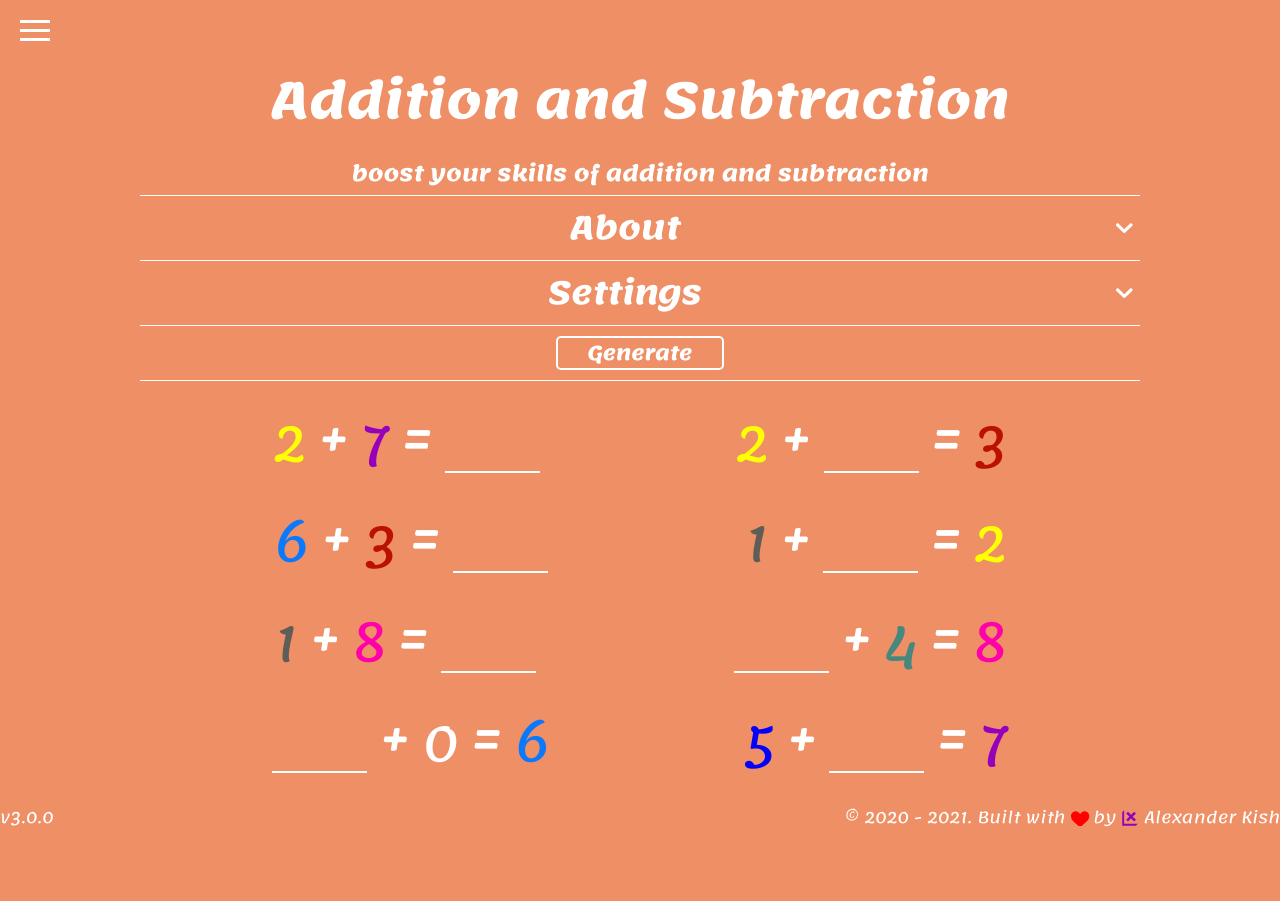
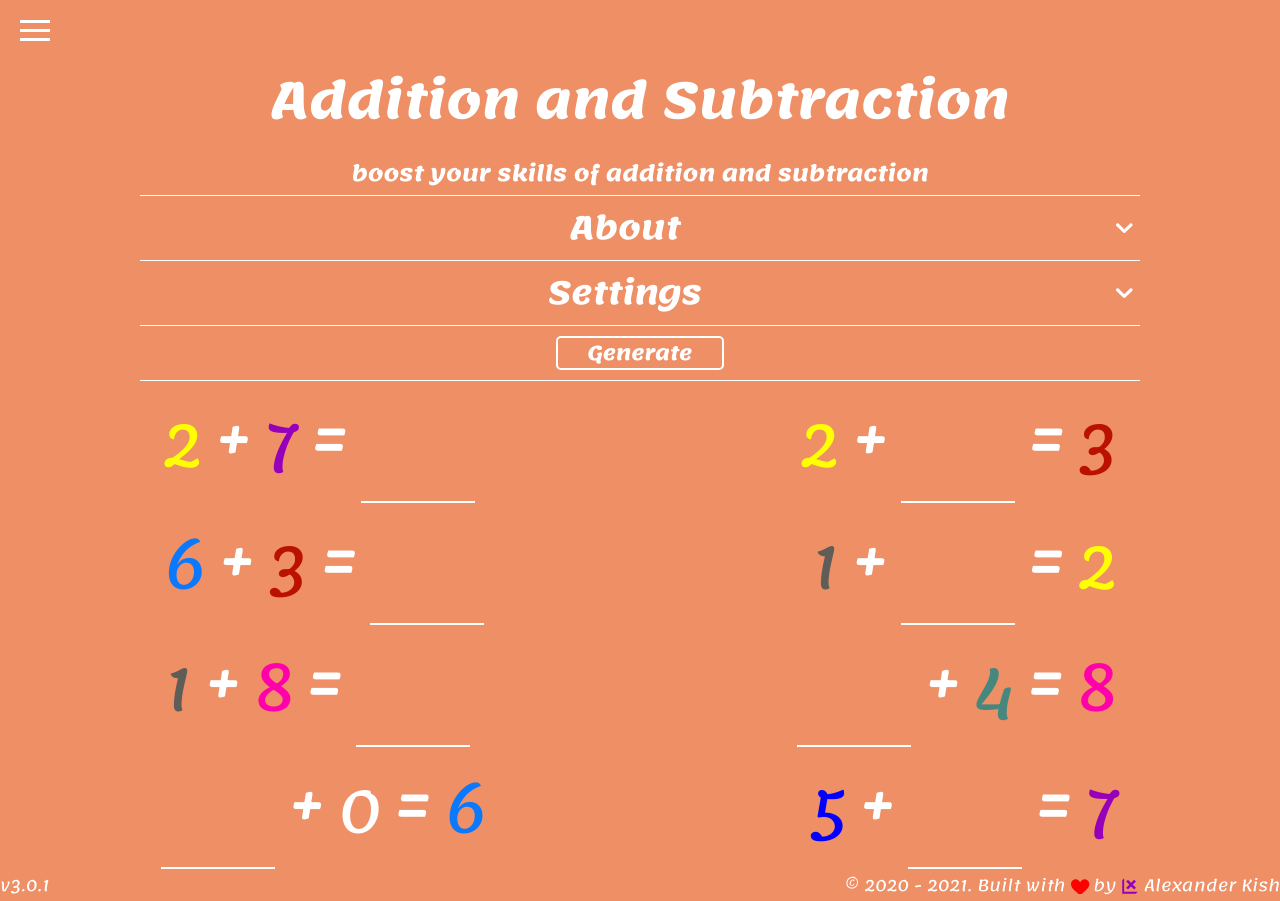
Before and after one commit to lx-kish/rithmetica, a React (Create React App) app: page / in a window 1280 px wide. Before the commit the page ends 833 px from the top, so only its background shows below. Built offline with nearby package versions, Linux system fonts and the light colour scheme.

Commit message:
fix(core): fix the layout
- Layout maximal width fixes;

- Problem font size corrections;

- Minor bugs fixes;

```diff
--- a/src/components/footer/footer.component.tsx
+++ b/src/components/footer/footer.component.tsx
@@ -6,7 +6,7 @@ import IconLxKish from '../icons-svg/icon-lx-kish.component';
 const Footer: React.FC = () => {
 	return (
 		<footer className="footer">
-			<p className="footer__version">v3.0.0</p>
+			<p className="footer__version">v3.0.1</p>
 			<p className="footer__credentials">
 				&#169; 2020 - 2021. Built with
 				<span className="footer__icon-box">
--- a/src/pages/addition-subtraction/addition-subtraction.page.tsx
+++ b/src/pages/addition-subtraction/addition-subtraction.page.tsx
@@ -2,7 +2,6 @@ import React from 'react';
 
 import NavigationBar from '../../components/navigation/navigation-bar/navigation-bar.component';
 import Header from '../../components/headers/addition-subtraction/header.component';
-import Settings from '../../components/settings/settings.component';
 import Problems from '../../components/addition-subtraction/problems/problems.component';
 import Footer from '../../components/footer/footer.component';
 
--- a/src/styles/_header.scss
+++ b/src/styles/_header.scss
@@ -1,8 +1,6 @@
 .header {
     margin: 0 auto;
-    // width: 75%;
     max-width: 100rem;
-    // width: 75vw;
     text-align: center;
     color: var(--color-white);
 
--- a/src/styles/_main-section.scss
+++ b/src/styles/_main-section.scss
@@ -1,4 +1,5 @@
 .main {
     margin: 0 auto;
-    max-width: 120rem;
+    width:100%;
+    max-width: 140rem;
 }
--- a/src/styles/_problem.scss
+++ b/src/styles/_problem.scss
@@ -1,9 +1,9 @@
-
 .problems {
   margin: 0 auto;
-  width: 95%;
+  // width: 95%;
+  // width: 110%;
   text-align: center;
-  padding: 1rem;
+  // padding: 1rem;
 
   @include respond(_640-680) {
     width: 95vw;
@@ -15,16 +15,17 @@
 }
 
 .problem {
+  margin: auto 1rem;
+  font-size: 6rem;
 
-  margin: auto 1rem;
-  font-size: 5rem;
+  @include respond(_1100-1200) {
+  // @include respond(_680-720) {
+    font-size: 5.5rem;
+  }
 
   @include respond(_640-680) {
-    font-size: 7rem;
-  }
-
-  @include respond(_600-640) {
-    font-size: 12rem;
+    // @include respond(_600-640) {
+    font-size: 11rem;
   }
 
   &__main {
@@ -65,7 +66,7 @@
     color: var(--color-white);
 
     @include respond(_360-400) {
-      border-width: .5px;
+      border-width: 0.5px;
     }
 
     &[type="number"] {
```
Also changed, not shown: 1 other file (tests, documents, lock files or other folders).
